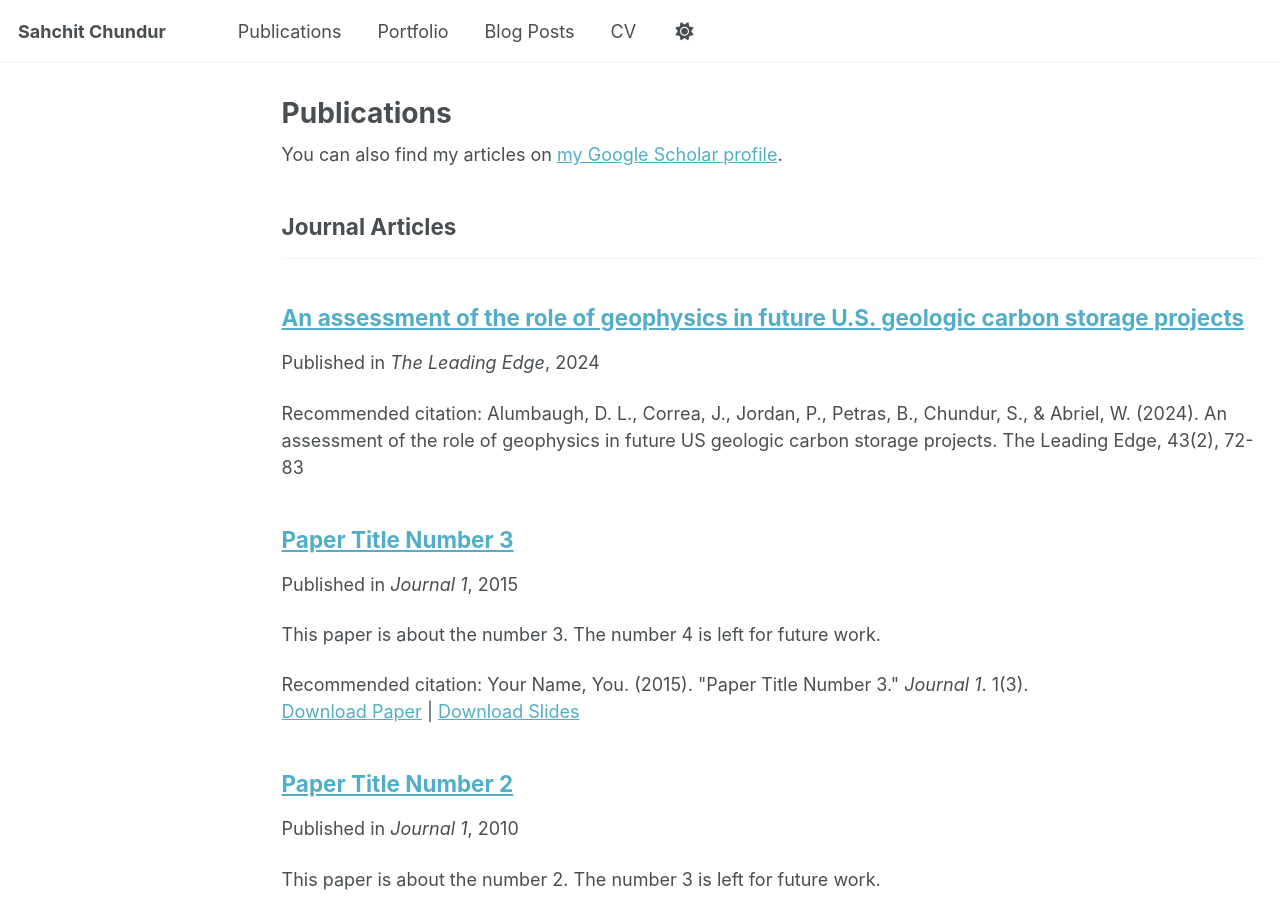
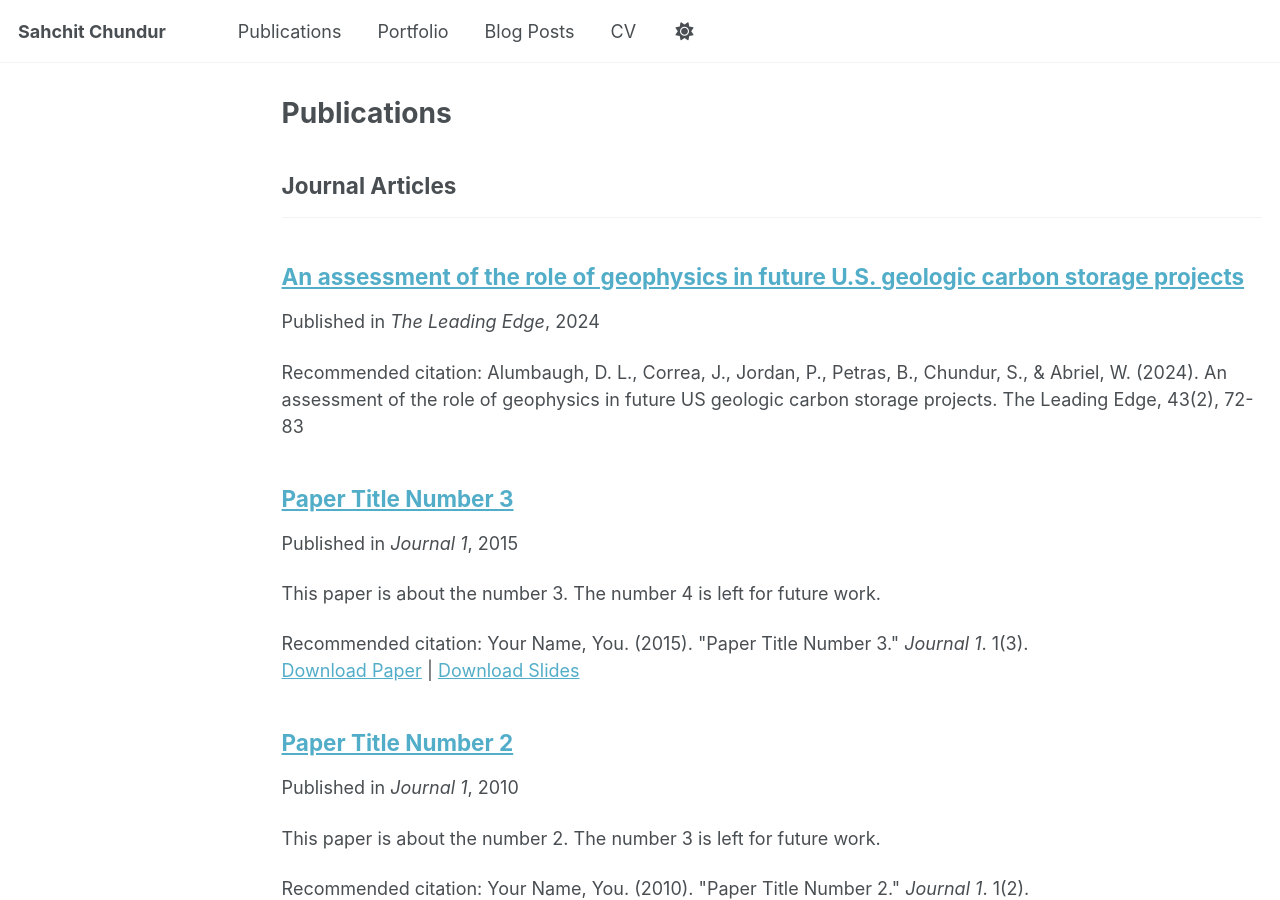
Before and after one commit to sahchit-chundur/sahchit-chundur.github.io, a Jekyll site: the page built from _pages/publications.html, in a window 1280 px wide and 900 px high. Built offline with Jekyll 4.4.1, drawn with Linux system fonts in a browser that asks for light colours; part of the change alters nothing that is shown.

Commit message:
Update _config.yml

```diff
--- a/_config.yml
+++ b/_config.yml
@@ -34,7 +34,7 @@ author:
   # Academic websites
   academia         : # URL
   arxiv            : # URL - Update with the correct link to your profile
-  googlescholar    : "https://scholar.google.com/citations?user=PS_CX0AAAAAJ"
+  googlescholar    :
   impactstory      : # URL
   orcid            :
   semantic         : # URL
@@ -78,12 +78,12 @@ author:
 
 # Publication Category - The following the list of publication categories and their headings
 publication_category:
-  books:
-    title: 'Books'
   manuscripts:
     title: 'Journal Articles'
   conferences:
     title: 'Conference Papers'
+  presentations:
+    title: 'Conference Presentations'
 
 # Site Settings
 teaser                   :  # filename of teaser fallback teaser image placed in /images/, .e.g. "500x300.png"
```
